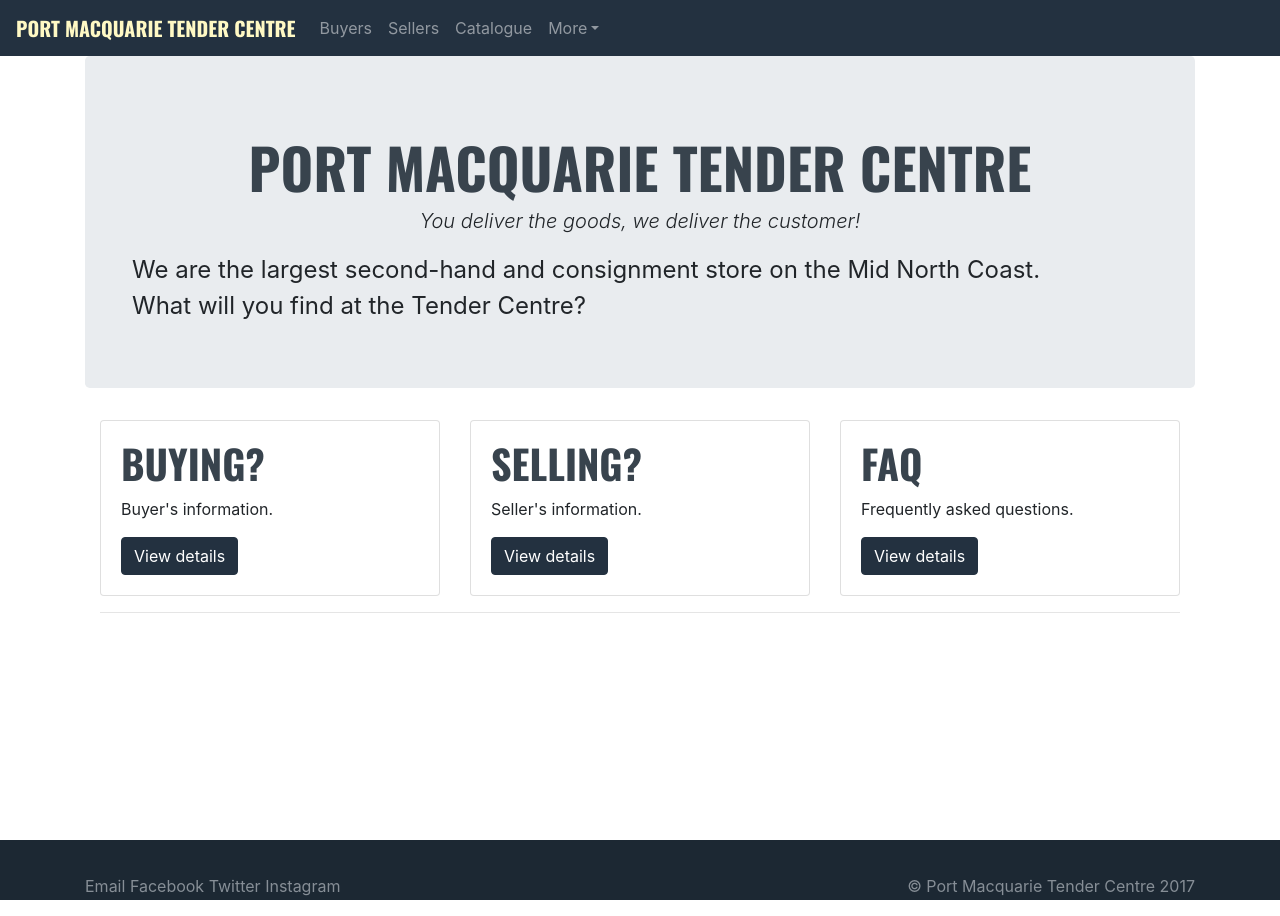
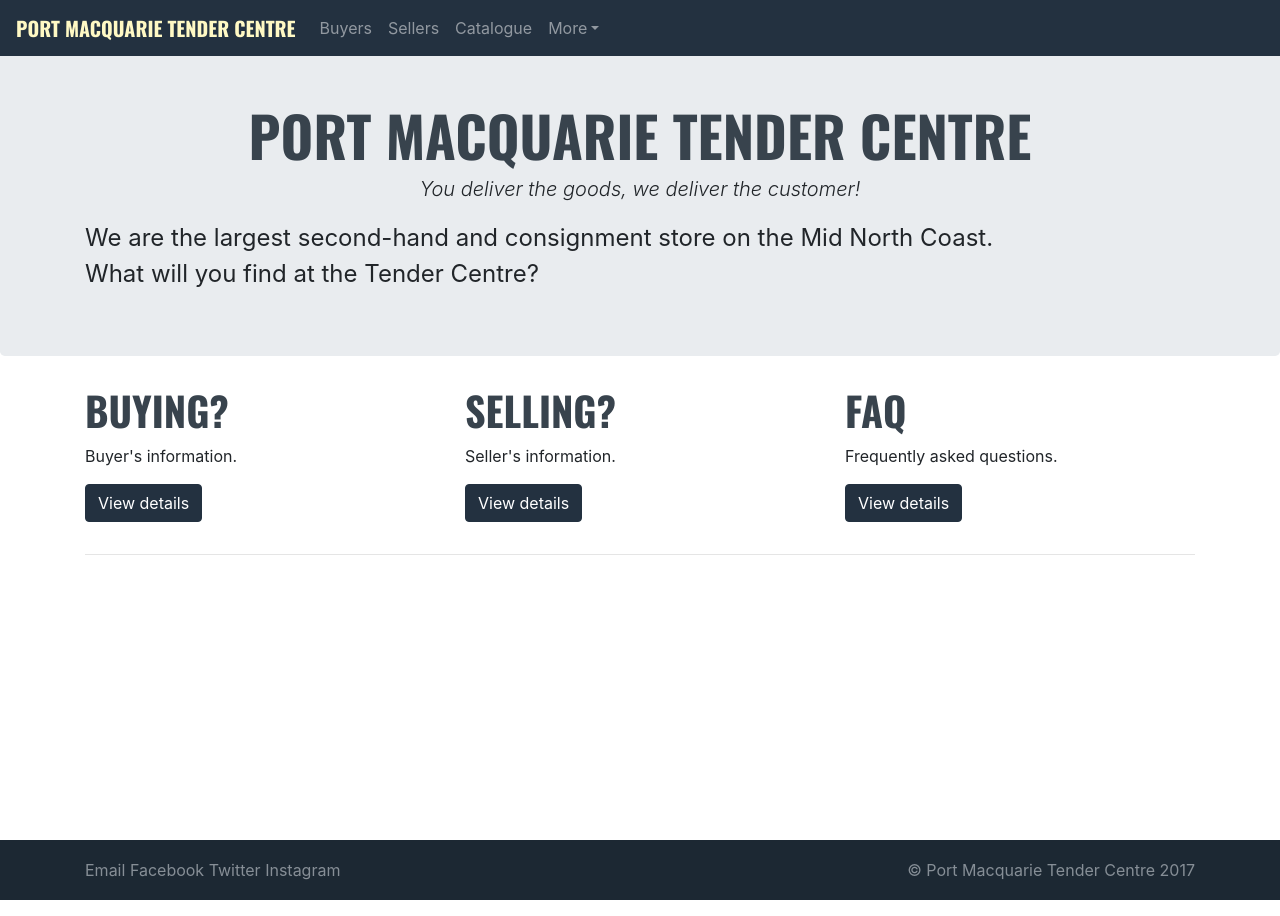
Before and after one commit to tendercentre/tendercentre.github.io, a Jekyll site: the page built from index.html, in a window 1280 px wide. Built offline with Jekyll 4.4.1, drawn with Linux system fonts in a browser that asks for light colours; nearby versions of some CDN libraries.

Commit message:
Layout fixes

```diff
--- /dev/null
+++ b/_layouts/index.html
@@ -0,0 +1,10 @@
+<!DOCTYPE html>
+<html lang="{{ site.lang | default: "en-AU" }}">
+    {% include head.html %}
+<body>
+    {% include nav.html %}
+    {{ content }}
+    {% include footer.html %}
+    {% include scripts.html %}
+</body>
+</html>
--- a/index.html
+++ b/index.html
@@ -1,12 +1,12 @@
 ---
 title: Home
-layout: default
+layout: index
 ---
 
 <div class="jumbotron">
-    <div class="container">
     <h1 class="display-4 text-center font-weight-bold">Port&nbsp;Macquarie Tender&nbsp;Centre</h1>
     <p class="lead text-center font-italic">You deliver the goods, we deliver the customer!</p>
+    <div class="container">
         <p class="jumbo-paragraph">We are the largest second-hand and consignment store on the Mid North Coast.</p>
         <p class="jumbo-paragraph">What will you find at the Tender Centre?</p>
     </div>
@@ -14,29 +14,21 @@ layout: default
 
 <div class="container">
 
-    <div class="card-deck">
-        <div class="card">
-            <div class="card-body">
+    <div class="row">
+        <div class="col-lg-4">
             <h1 class="card-title">Buying?</h4>
                 <p class="card-text">Buyer's information.</p>
                 <p class="card-text"><a class="btn" href="/buyers/" role="button">View details</a></p>
         </div>
-        </div>
-
-        <div class="card">
-            <div class="card-body">
+        <div class="col-lg-4">
             <h1 class="card-title">Selling?</h4>
                 <p class="card-text">Seller's information.</p>
                 <p class="card-text"><a class="btn" href="/sellers/" role="button">View details</a></p>
         </div>
-        </div>
-
-        <div class="card">
-            <div class="card-body">
+        <div class="col-lg-4">
             <h1 class="card-title">FAQ</h4>
                 <p class="card-text">Frequently asked questions.</p>
                 <p class="card-text"><a class="btn" href="/faq/" role="button">View details</a></p>
-            </div>
         </div>
     </div>
 
```
Also changed, not shown: _includes/css/main.css (+5 -5 lines), buyers.md (+11 -11 lines). Lines whose indentation alone changed are shown as unchanged.
